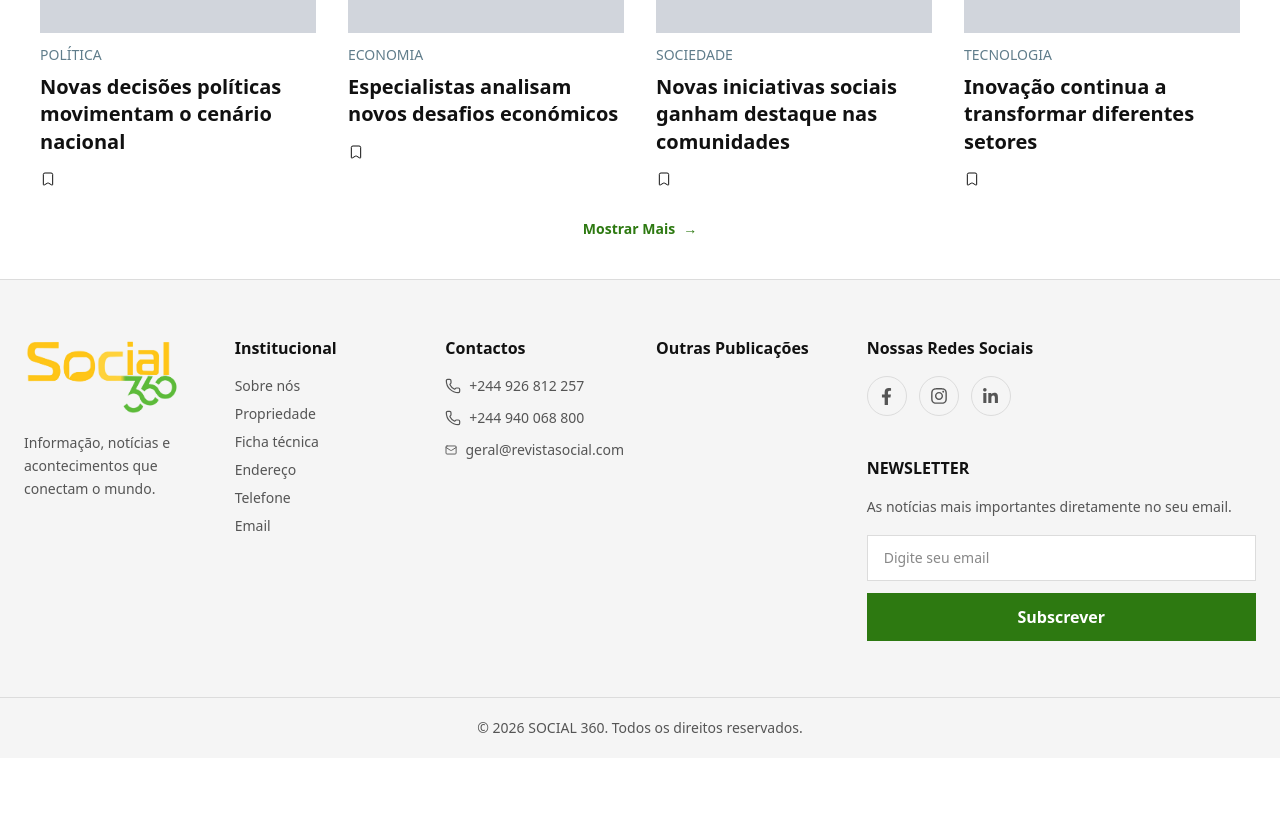
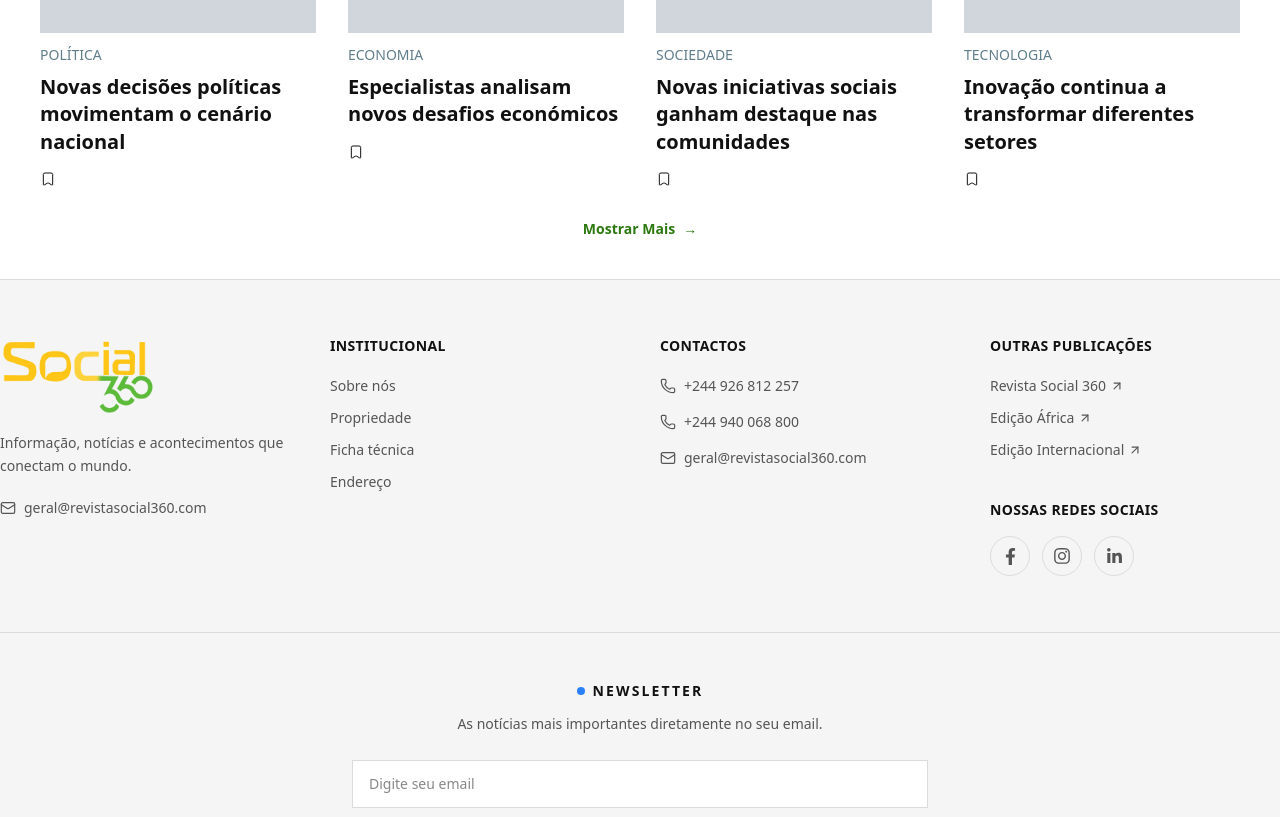
Before and after one commit to denatec/social-360, a Next.js app: page / in a window 1280 px wide. Shown: the part 6400-7217 px from the top of the page. Before the commit the page ends 6998 px from the top, so only its background shows below. Built offline with nearby package versions, Linux system fonts and the light colour scheme.

Commit message:
the last one 5

```diff
--- a/components/footer.tsx
+++ b/components/footer.tsx
@@ -1,126 +1,312 @@
 import Image from "next/image";
+
 import {
   FaFacebookF,
   FaInstagram,
   FaLinkedinIn,
 } from "react-icons/fa";
 
-import { Mail, Phone } from "lucide-react";
+import {
+  Mail,
+  Phone,
+  ArrowUpRight,
+} from "lucide-react";
 
 export function Footer() {
   return (
     <footer className="mt-auto border-t border-theme bg-surface transition-colors duration-300">
+      {/* =====================================================
+          CONTEÚDO PRINCIPAL
+      ====================================================== */}
       <div
         className="
           mx-auto
           grid
+          w-full
           max-w-7xl
-          grid-cols-2
-          gap-x-8
-          gap-y-10
+          grid-cols-1
+          gap-12
           px-6
           py-14
-          text-center
-          lg:grid-cols-6
-          lg:text-left
+          sm:px-8
+          lg:grid-cols-4
+          lg:gap-10
+          xl:px-0
         "
       >
-        {/* Logo */}
-        <div
-          className="
-            col-span-2
-            flex
-            w-full
-            flex-col
-            items-center
-            lg:col-span-1
-            lg:items-start
-          "
-        >
+        {/* ===================================================
+            MARCA
+        ==================================================== */}
+        <div className="flex flex-col items-center text-center lg:items-start lg:text-left">
+          {/* LOGO */}
           <div className="relative h-16 w-40 sm:h-20 sm:w-48">
             <Image
               src="/logo.png"
               alt="Social 360"
               fill
-              sizes="208px"
+              sizes="192px"
               className="object-contain object-center lg:object-left"
             />
           </div>
 
+          {/* DESCRIÇÃO */}
           <p className="mt-4 max-w-xs text-sm leading-relaxed text-secondary">
             Informação, notícias e acontecimentos que conectam o mundo.
           </p>
+
+          {/* EMAIL */}
+          <a
+            href="mailto:geral@revistasocial360.com"
+            className="
+              mt-5
+              flex
+              items-center
+              justify-center
+              gap-2
+              text-sm
+              text-secondary
+              transition-colors
+              duration-200
+              hover:text-primary
+              lg:justify-start
+            "
+          >
+            <Mail
+              size={16}
+              strokeWidth={1.8}
+            />
+
+            <span>
+              geral@revistasocial360.com
+            </span>
+          </a>
         </div>
 
-        {/* Institucional */}
-        <div className="w-full">
-          <h3 className="mb-4 font-bold text-primary">
+        {/* ===================================================
+            INSTITUCIONAL
+        ==================================================== */}
+        <div className="text-center lg:text-left">
+          <h3 className="mb-5 text-sm font-bold uppercase tracking-wide text-primary">
             Institucional
           </h3>
 
-          <ul className="space-y-2 text-sm text-secondary">
-            <li>Sobre nós</li>
-            <li>Propriedade</li>
-            <li>Ficha técnica</li>
-            <li>Endereço</li>
-            <li>Telefone</li>
-            <li>Email</li>
+          <ul className="space-y-3 text-sm text-secondary">
+            <li>
+              <a
+                href="#"
+                className="transition-colors duration-200 hover:text-primary"
+              >
+                Sobre nós
+              </a>
+            </li>
+
+            <li>
+              <a
+                href="#"
+                className="transition-colors duration-200 hover:text-primary"
+              >
+                Propriedade
+              </a>
+            </li>
+
+            <li>
+              <a
+                href="#"
+                className="transition-colors duration-200 hover:text-primary"
+              >
+                Ficha técnica
+              </a>
+            </li>
+
+            <li>
+              <a
+                href="#"
+                className="transition-colors duration-200 hover:text-primary"
+              >
+                Endereço
+              </a>
+            </li>
           </ul>
         </div>
 
-       {/* Contactos */}
-<div className="w-full">
-  <h3 className="mb-4 font-bold text-primary">
+        {/* ===================================================
+            CONTACTOS
+        ==================================================== */}
+        <div className="text-center lg:text-left">
+          <h3 className="mb-5 text-sm font-bold uppercase tracking-wide text-primary">
             Contactos
           </h3>
 
-  <ul className="space-y-3 text-sm text-secondary">
-    <li className="flex items-center gap-2">
-      <Phone size={16} strokeWidth={1.8} />
-      <span>+244 926 812 257</span>
+          <ul className="space-y-4 text-sm text-secondary">
+            {/* TELEFONE 1 */}
+            <li>
+              <a
+                href="tel:+244926812257"
+                className="
+                  flex
+                  items-center
+                  justify-center
+                  gap-2
+                  transition-colors
+                  duration-200
+                  hover:text-primary
+                  lg:justify-start
+                "
+              >
+                <Phone
+                  size={16}
+                  strokeWidth={1.8}
+                />
+
+                <span>
+                  +244 926 812 257
+                </span>
+              </a>
             </li>
 
-    <li className="flex items-center gap-2">
-      <Phone size={16} strokeWidth={1.8} />
-      <span>+244 940 068 800</span>
+            {/* TELEFONE 2 */}
+            <li>
+              <a
+                href="tel:+244940068800"
+                className="
+                  flex
+                  items-center
+                  justify-center
+                  gap-2
+                  transition-colors
+                  duration-200
+                  hover:text-primary
+                  lg:justify-start
+                "
+              >
+                <Phone
+                  size={16}
+                  strokeWidth={1.8}
+                />
+
+                <span>
+                  +244 940 068 800
+                </span>
+              </a>
             </li>
 
-    <li className="flex items-center gap-2">
-      <Mail size={16} strokeWidth={1.8} />
-      <span>geral@revistasocial.com</span>
+            {/* EMAIL */}
+            <li>
+              <a
+                href="mailto:geral@revistasocial360.com"
+                className="
+                  flex
+                  items-center
+                  justify-center
+                  gap-2
+                  transition-colors
+                  duration-200
+                  hover:text-primary
+                  lg:justify-start
+                "
+              >
+                <Mail
+                  size={16}
+                  strokeWidth={1.8}
+                />
+
+                <span>
+                  geral@revistasocial360.com
+                </span>
+              </a>
             </li>
           </ul>
         </div>
-        {/* Outras Publicações */}
-        <div className="w-full">
-          <h3 className="mb-4 font-bold text-primary">
+
+        {/* ===================================================
+            OUTRAS PUBLICAÇÕES + REDES SOCIAIS
+        ==================================================== */}
+        <div className="flex flex-col">
+          {/* OUTRAS PUBLICAÇÕES */}
+          <div className="text-center lg:text-left">
+            <h3 className="mb-5 text-sm font-bold uppercase tracking-wide text-primary">
               Outras Publicações
             </h3>
+
+            <ul className="space-y-3 text-sm text-secondary">
+              <li>
+                <a
+                  href="#"
+                  className="
+                    inline-flex
+                    items-center
+                    gap-1
+                    transition-colors
+                    duration-200
+                    hover:text-primary
+                  "
+                >
+                  Revista Social 360
+                  <ArrowUpRight size={14} />
+                </a>
+              </li>
+
+              <li>
+                <a
+                  href="#"
+                  className="
+                    inline-flex
+                    items-center
+                    gap-1
+                    transition-colors
+                    duration-200
+                    hover:text-primary
+                  "
+                >
+                  Edição África
+                  <ArrowUpRight size={14} />
+                </a>
+              </li>
+
+              <li>
+                <a
+                  href="#"
+                  className="
+                    inline-flex
+                    items-center
+                    gap-1
+                    transition-colors
+                    duration-200
+                    hover:text-primary
+                  "
+                >
+                  Edição Internacional
+                  <ArrowUpRight size={14} />
+                </a>
+              </li>
+            </ul>
           </div>
 
-        {/*
-          REDES SOCIAIS + NEWSLETTER */}
-        <div className="contents lg:col-span-2 lg:block">
-
-          {/* Redes Sociais */}
-          <div className="col-span-1 w-full lg:col-span-2">
-            <h3 className="mb-4 font-bold text-primary">
+          {/* =================================================
+              REDES SOCIAIS
+          ================================================== */}
+          <div className="mt-10 text-center lg:text-left">
+            <h3 className="mb-4 text-sm font-bold uppercase tracking-wide text-primary">
               Nossas Redes Sociais
             </h3>
 
             <div className="flex justify-center gap-3 lg:justify-start">
-
-              {/* Facebook */}
+              {/* FACEBOOK */}
               <a
                 href="#"
                 aria-label="Facebook"
                 className="
-                  flex h-10 w-10
-                  items-center justify-center
+                  flex
+                  h-10
+                  w-10
+                  items-center
+                  justify-center
                   rounded-full
-                  border border-theme
+                  border
+                  border-theme
                   text-secondary
-                  transition-all duration-300
+                  transition-all
+                  duration-300
                   hover:border-[#1877F2]
                   hover:bg-[#1877F2]
                   hover:text-white
@@ -129,17 +315,22 @@ export function Footer() {
                 <FaFacebookF size={17} />
               </a>
 
-              {/* Instagram */}
+              {/* INSTAGRAM */}
               <a
                 href="#"
                 aria-label="Instagram"
                 className="
-                  flex h-10 w-10
-                  items-center justify-center
+                  flex
+                  h-10
+                  w-10
+                  items-center
+                  justify-center
                   rounded-full
-                  border border-theme
+                  border
+                  border-theme
                   text-secondary
-                  transition-all duration-300
+                  transition-all
+                  duration-300
                   hover:border-[#E4405F]
                   hover:bg-[#E4405F]
                   hover:text-white
@@ -148,17 +339,22 @@ export function Footer() {
                 <FaInstagram size={18} />
               </a>
 
-              {/* LinkedIn */}
+              {/* LINKEDIN */}
               <a
                 href="#"
                 aria-label="LinkedIn"
                 className="
-                  flex h-10 w-10
-                  items-center justify-center
+                  flex
+                  h-10
+                  w-10
+                  items-center
+                  justify-center
                   rounded-full
-                  border border-theme
+                  border
+                  border-theme
                   text-secondary
-                  transition-all duration-300
+                  transition-all
+                  duration-300
                   hover:border-[#0A66C2]
                   hover:bg-[#0A66C2]
                   hover:text-white
@@ -168,69 +364,128 @@ export function Footer() {
               </a>
             </div>
           </div>
+        </div>
+      </div>
 
-          {/* Newsletter */}
+      {/* =====================================================
+          NEWSLETTER
+          TUDO UM POR CIMA DO OUTRO
+      ====================================================== */}
+      <div className="border-t border-theme">
         <div
           className="
-              col-span-2
             mx-auto
-              mt-0
+            flex
             w-full
-              max-w-md
-              lg:mx-0
-              lg:mt-10
-              lg:max-w-none
+            max-w-7xl
+            flex-col
+            items-center
+            px-6
+            py-10
+            text-center
+            sm:px-8
+            lg:py-12
+            xl:px-0
           "
         >
-            <h3 className="mb-4 font-bold text-primary">
-              NEWSLETTER
+          {/* TÍTULO */}
+          <div className="flex items-center justify-center gap-2">
+            <span className="h-2 w-2 rounded-full bg-blue-500" />
+
+            <h3 className="text-sm font-bold uppercase tracking-[0.15em] text-primary">
+              Newsletter
             </h3>
+          </div>
 
-            <p className="mb-4 text-sm leading-relaxed text-secondary">
+          {/* DESCRIÇÃO */}
+          <p className="mt-3 max-w-lg text-sm leading-relaxed text-secondary">
             As notícias mais importantes diretamente no seu email.
           </p>
 
+          {/* FORMULÁRIO */}
+          <form
+            className="
+              mt-6
+              flex
+              w-full
+              max-w-xl
+              flex-col
+              gap-3
+            "
+          >
+            <label
+              htmlFor="newsletter-email"
+              className="sr-only"
+            >
+              Seu email
+            </label>
+
             <input
+              id="newsletter-email"
               type="email"
               placeholder="Digite seu email"
               className="
+                min-h-[48px]
                 w-full
-                border border-theme
+                border
+                border-theme
                 bg-page
-                px-4 py-3
+                px-4
                 text-sm
                 text-primary
                 outline-none
-                transition-colors
+                transition
                 duration-300
                 placeholder:text-secondary
                 focus:border-blue-500
+                focus:ring-1
+                focus:ring-blue-500/30
               "
             />
 
             <button
-              type="button"
+              type="submit"
               className="
-                mt-3
+                min-h-[48px]
                 w-full
                 bg-accent
-                py-3
+                px-8
+                text-sm
                 font-bold
+                uppercase
+                tracking-wide
                 text-white
-                transition-opacity
+                transition
                 duration-300
                 hover:opacity-90
               "
             >
               Subscrever
             </button>
-          </div>
+          </form>
         </div>
       </div>
 
-      {/* Copyright */}
-      <div className="border-t border-theme py-5 text-center text-sm text-secondary">
+      {/* =====================================================
+          COPYRIGHT
+      ====================================================== */}
+      <div className="border-t border-theme">
+        <div
+          className="
+            mx-auto
+            w-full
+            max-w-7xl
+            px-6
+            py-5
+            text-center
+            text-sm
+            text-secondary
+            sm:px-8
+            xl:px-0
+          "
+        >
           © 2026 SOCIAL 360. Todos os direitos reservados.
+        </div>
       </div>
     </footer>
   );
```
Lines whose indentation alone changed are shown as unchanged.
